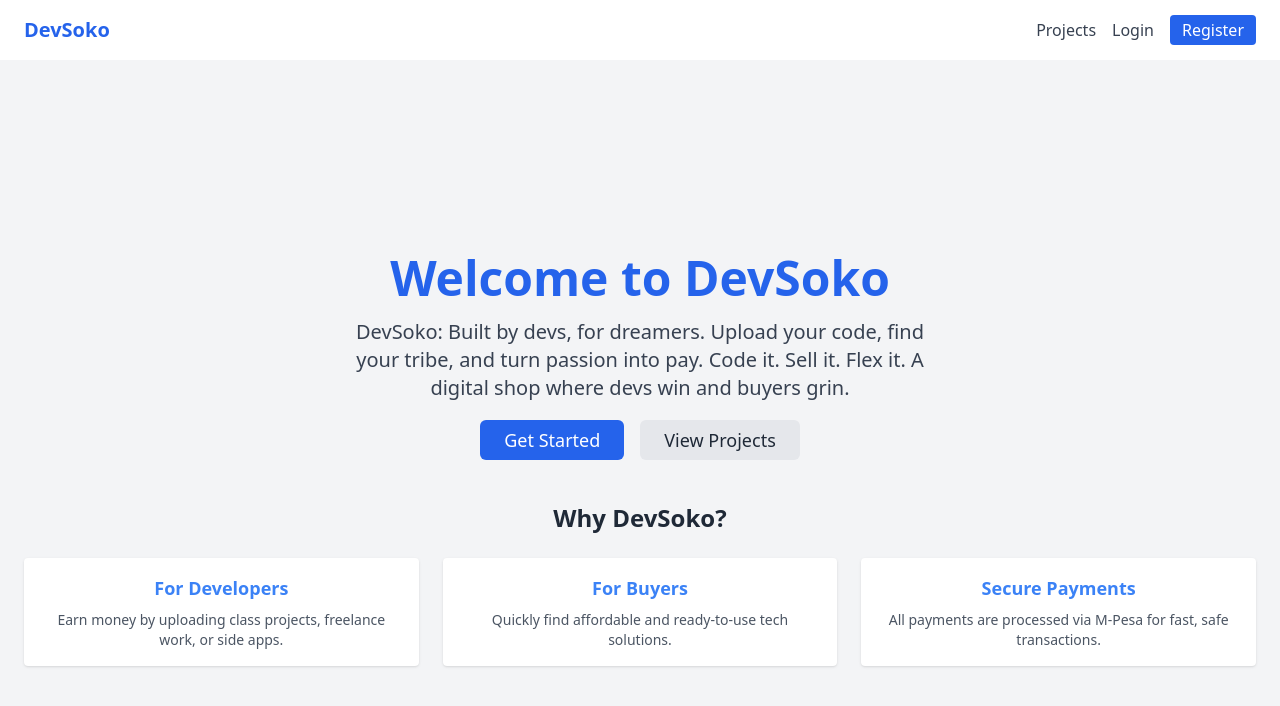
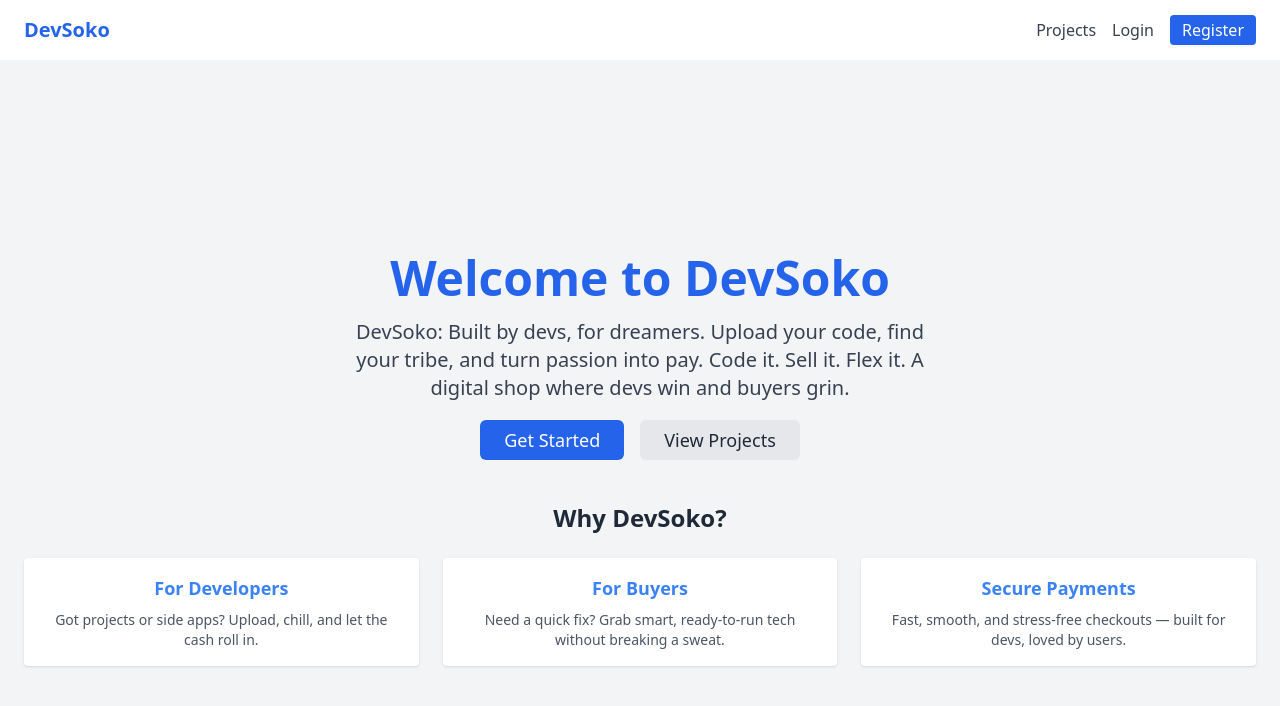
Before and after one commit to eddyfranc/DevSoko, a React (Vite) app: page / in a window 1280 px wide. Shown: the top 706 px of the page. Built offline with nearby package versions, Linux system fonts and the light colour scheme; no server answers; the HTML template or start-up script is replaced by a standard one.

Commit message:
Updated Why Us Section.

```diff
--- a/src/Pages/Home.jsx
+++ b/src/Pages/Home.jsx
@@ -36,19 +36,19 @@ const Home = () => {
             <div className="bg-white p-4 shadow rounded">
               <h3 className="text-lg font-semibold text-blue-500 mb-2">For Developers</h3>
               <p className="text-gray-600 text-sm">
-                Earn money by uploading class projects, freelance work, or side apps.
+                Got projects or side apps? Upload, chill, and let the cash roll in.
               </p>
             </div>
             <div className="bg-white p-4 shadow rounded">
               <h3 className="text-lg font-semibold text-blue-500 mb-2">For Buyers</h3>
               <p className="text-gray-600 text-sm">
-                Quickly find affordable and ready-to-use tech solutions.
+                Need a quick fix? Grab smart, ready-to-run tech without breaking a sweat.
               </p>
             </div>
             <div className="bg-white p-4 shadow rounded">
               <h3 className="text-lg font-semibold text-blue-500 mb-2">Secure Payments</h3>
               <p className="text-gray-600 text-sm">
-                All payments are processed via M-Pesa for fast, safe transactions.
+                Fast, smooth, and stress-free checkouts — built for devs, loved by users.
               </p>
             </div>
           </div>
```
